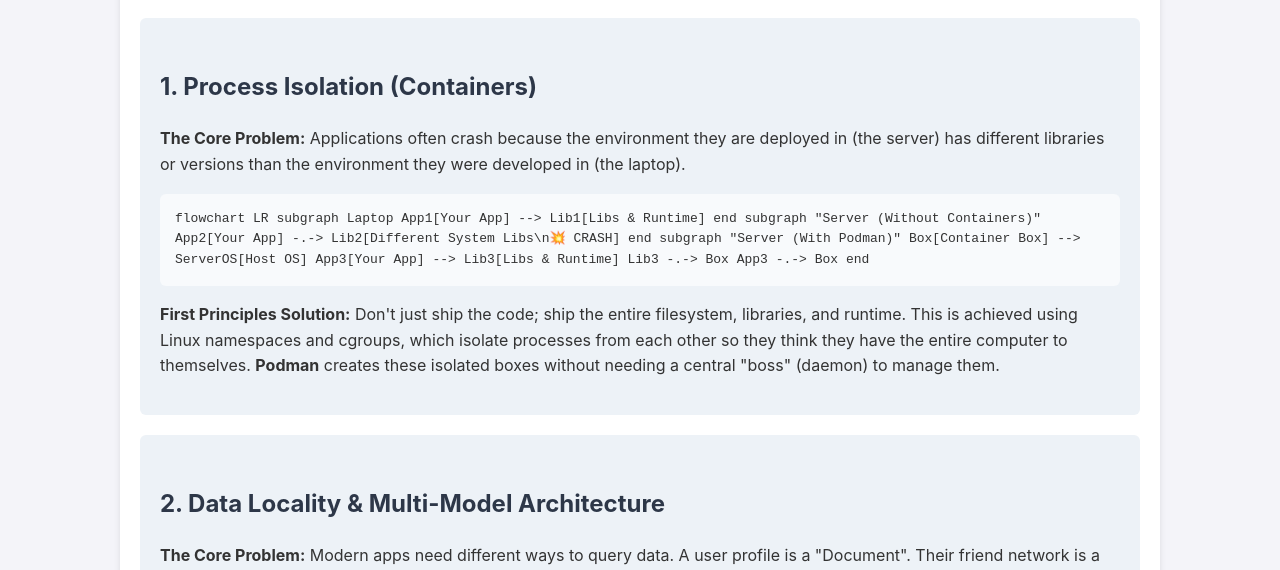
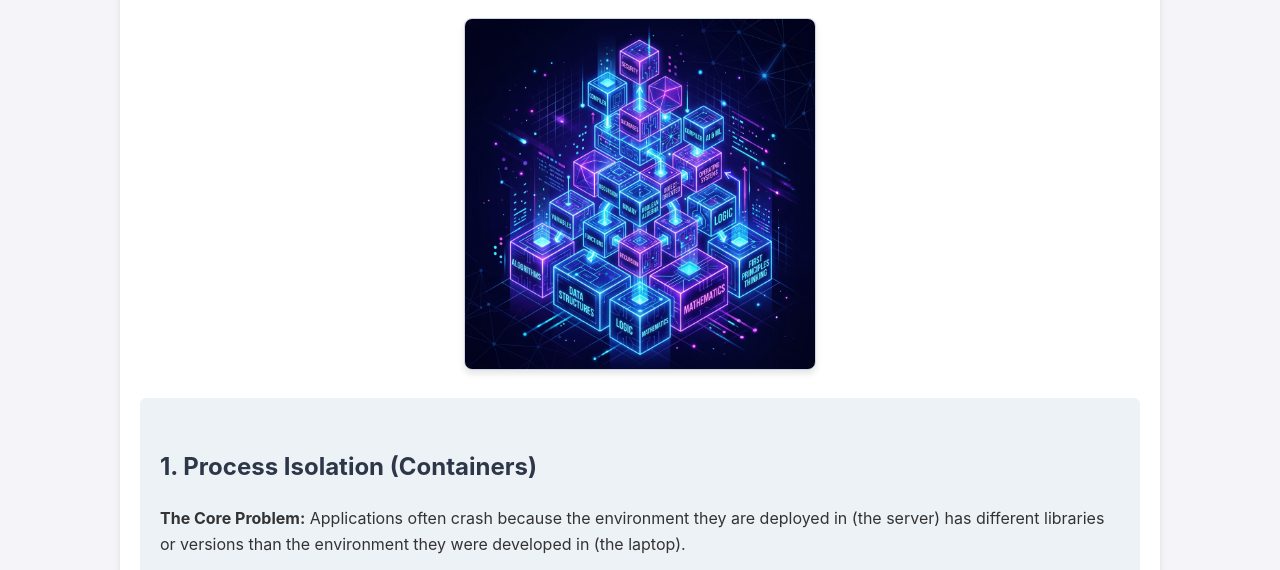
Before and after one commit to rifaterdemsahin/podman, a plain HTML site: page first-principles.html in a window 1280 px wide. Shown: the part 705-1275 px from the top of the page. Drawn offline with Linux system fonts and the light colour scheme; no server answers; a script that the page names is missing.

Commit message:
Generate and embed hero visuals for the main dashboard and first principles pages

```diff
--- a/first-principles.html
+++ b/first-principles.html
@@ -25,6 +25,7 @@
             footer { text-align: center; padding: 20px; background: #2d3748; color: white; margin-top: 40px; border-radius: 8px; font-size: 14px; }
         footer a { color: #63b3ed; text-decoration: none; }
         footer a:hover { text-decoration: underline; }
+            .hero-image { max-width: 100%; border-radius: 8px; margin-bottom: 20px; border: 1px solid #cbd5e0; box-shadow: 0 4px 6px rgba(0,0,0,0.1); }
     </style>
 
 
@@ -74,6 +75,7 @@
 
     <div class="container">
         <h1>📚 First Principles Understanding</h1>
+        <div style="text-align: center;"><img src="images/first_principles_concept.jpg" alt="First Principles Concept" class="hero-image" style="max-height: 350px;"></div>
 
         <div class="card" id="isolation">
             <h2>1. Process Isolation (Containers)</h2>
```
Also changed, not shown: index.html (+2 -0 lines), images/dashboard_overview.jpg (added), images/first_principles_concept.jpg (added).
